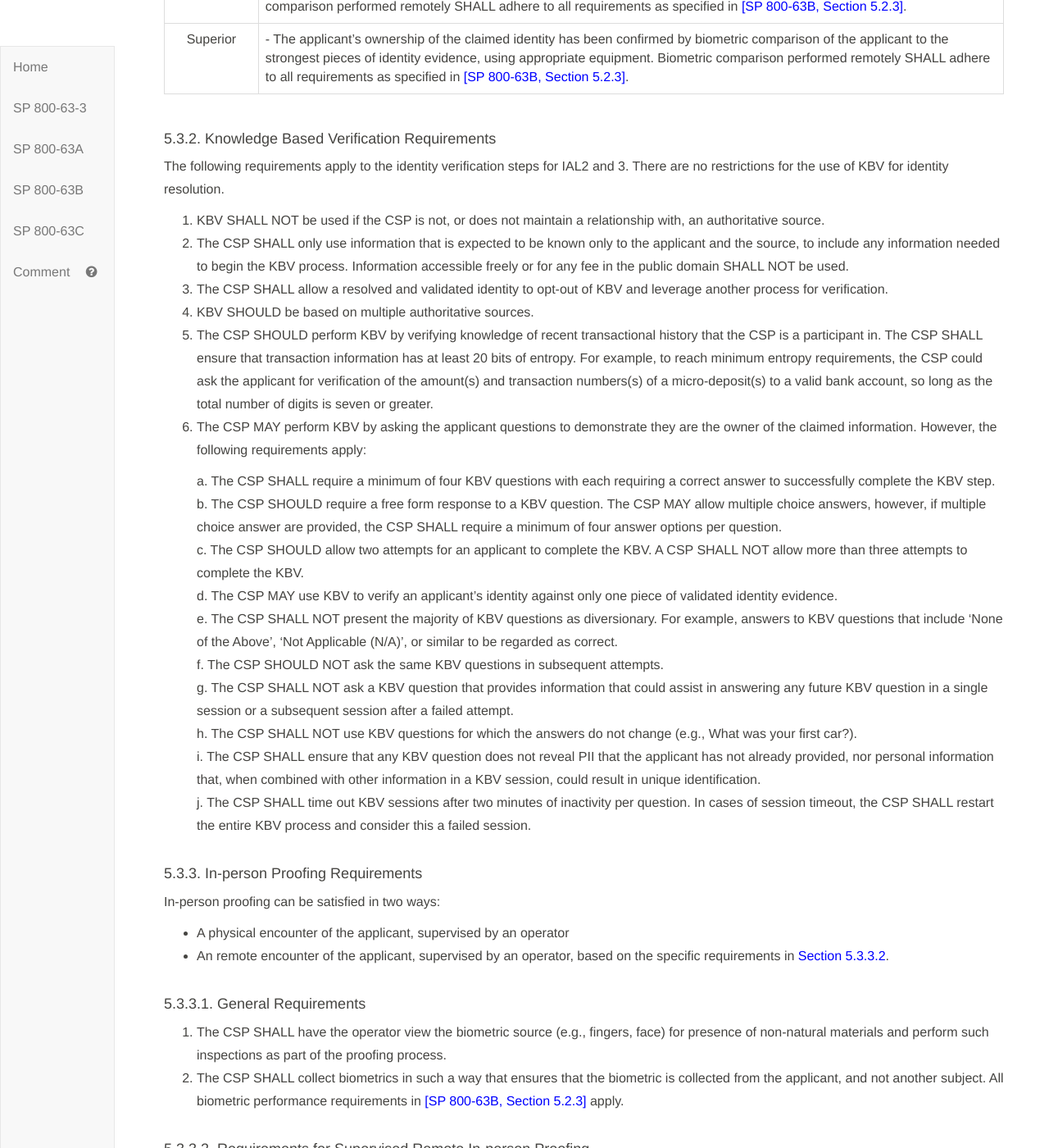
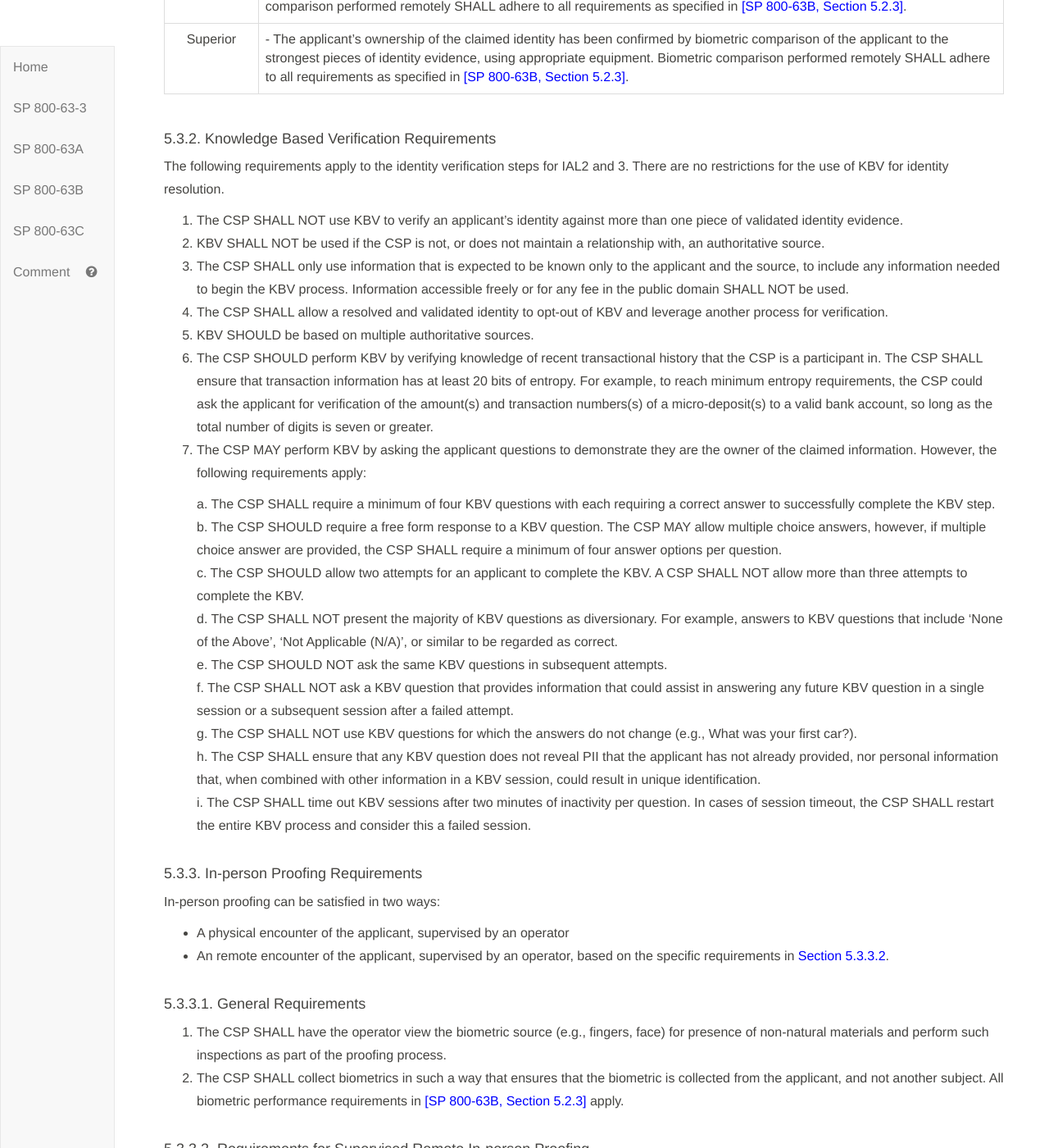
Before and after one commit to usnistgov/800-63-3, a Jekyll site: the page built from sp800-63a/sec5_proofing.md, in a window 1280 px wide and 1400 px high, scrolled down 4704 px. Shown: the whole window at 82% size. Built offline with Jekyll 4.4.1, drawn with Linux system fonts in a browser that asks for light colours; our own code applies the rules of GitHub Pages for plain Markdown files.

Commit message:
Closes #1356

```diff
--- a/sp800-63a/sec5_proofing.md
+++ b/sp800-63a/sec5_proofing.md
@@ -98,23 +98,23 @@
 
 The following requirements apply to the identity verification steps for IAL2 and 3. There are no restrictions for the use of KBV for identity resolution.
 
-1. KBV SHALL NOT be used if the CSP is not, or does not maintain a relationship with, an authoritative source.
-2. The CSP SHALL only use information that is expected to be known only to the applicant and the source, to include any information needed to begin the KBV process. Information accessible freely or for any fee in the public domain SHALL NOT be used.
-3. The CSP SHALL allow a resolved and validated identity to opt-out of KBV and leverage another process for verification.
-4. KBV SHOULD be based on multiple authoritative sources.
-5. The CSP SHOULD perform KBV by verifying knowledge of recent transactional history that the CSP is a participant in.  The CSP SHALL ensure that transaction information has at least 20 bits of entropy. For example, to reach minimum entropy requirements, the CSP could ask the applicant for verification of the amount(s) and transaction numbers(s) of a micro-deposit(s) to a valid bank account, so long as the total number of digits is seven or greater.
-6. The CSP MAY perform KBV by asking the applicant questions to demonstrate they are the owner of the claimed information. However, the following requirements apply:
+1. The CSP SHALL NOT use KBV to verify an applicant's identity against more than one piece of validated identity evidence.
+2. KBV SHALL NOT be used if the CSP is not, or does not maintain a relationship with, an authoritative source.
+3. The CSP SHALL only use information that is expected to be known only to the applicant and the source, to include any information needed to begin the KBV process. Information accessible freely or for any fee in the public domain SHALL NOT be used.
+4. The CSP SHALL allow a resolved and validated identity to opt-out of KBV and leverage another process for verification.
+5. KBV SHOULD be based on multiple authoritative sources.
+6. The CSP SHOULD perform KBV by verifying knowledge of recent transactional history that the CSP is a participant in.  The CSP SHALL ensure that transaction information has at least 20 bits of entropy. For example, to reach minimum entropy requirements, the CSP could ask the applicant for verification of the amount(s) and transaction numbers(s) of a micro-deposit(s) to a valid bank account, so long as the total number of digits is seven or greater.
+7. The CSP MAY perform KBV by asking the applicant questions to demonstrate they are the owner of the claimed information. However, the following requirements apply:
 
 	a. The CSP SHALL require a minimum of four KBV questions with each requiring a correct answer to successfully complete the KBV step.
 	b. The CSP SHOULD require a free form response to a KBV question.  The CSP MAY allow multiple choice answers, however, if multiple choice answer are provided, the CSP SHALL require a minimum of four answer options per question.
 	c. The CSP SHOULD allow two attempts for an applicant to complete the KBV.  A CSP SHALL NOT allow more than three attempts to complete the KBV.
-	d. The CSP MAY use KBV to verify an applicant's identity against only one piece of validated identity evidence.
-	e. The CSP SHALL NOT present the majority of KBV questions as diversionary.  For example, answers to KBV questions that include 'None of the Above', 'Not Applicable (N/A)', or similar to be regarded as correct.
-	f. The CSP SHOULD NOT ask the same KBV questions in subsequent attempts.
-	g. The CSP SHALL NOT ask a KBV question that provides information that could assist in answering any future KBV question in a single session or a subsequent session after a failed attempt.
-	h. The CSP SHALL NOT use KBV questions for which the answers do not change (e.g., What was your first car?).
-	i. The CSP SHALL ensure that any KBV question does not reveal PII that the applicant has not already provided, nor personal information that, when combined with other information in a KBV session, could result in unique identification.
-	j. The CSP SHALL time out KBV sessions after two minutes of inactivity per question.  In cases of session timeout, the CSP SHALL restart the entire KBV process and consider this a failed session.
+	d. The CSP SHALL NOT present the majority of KBV questions as diversionary.  For example, answers to KBV questions that include 'None of the Above', 'Not Applicable (N/A)', or similar to be regarded as correct.
+	e. The CSP SHOULD NOT ask the same KBV questions in subsequent attempts.
+	f. The CSP SHALL NOT ask a KBV question that provides information that could assist in answering any future KBV question in a single session or a subsequent session after a failed attempt.
+	g. The CSP SHALL NOT use KBV questions for which the answers do not change (e.g., What was your first car?).
+	h. The CSP SHALL ensure that any KBV question does not reveal PII that the applicant has not already provided, nor personal information that, when combined with other information in a KBV session, could result in unique identification.
+	i. The CSP SHALL time out KBV sessions after two minutes of inactivity per question.  In cases of session timeout, the CSP SHALL restart the entire KBV process and consider this a failed session.
 
 #### <a name="vip"></a>5.3.3. In-person Proofing Requirements
 
```
